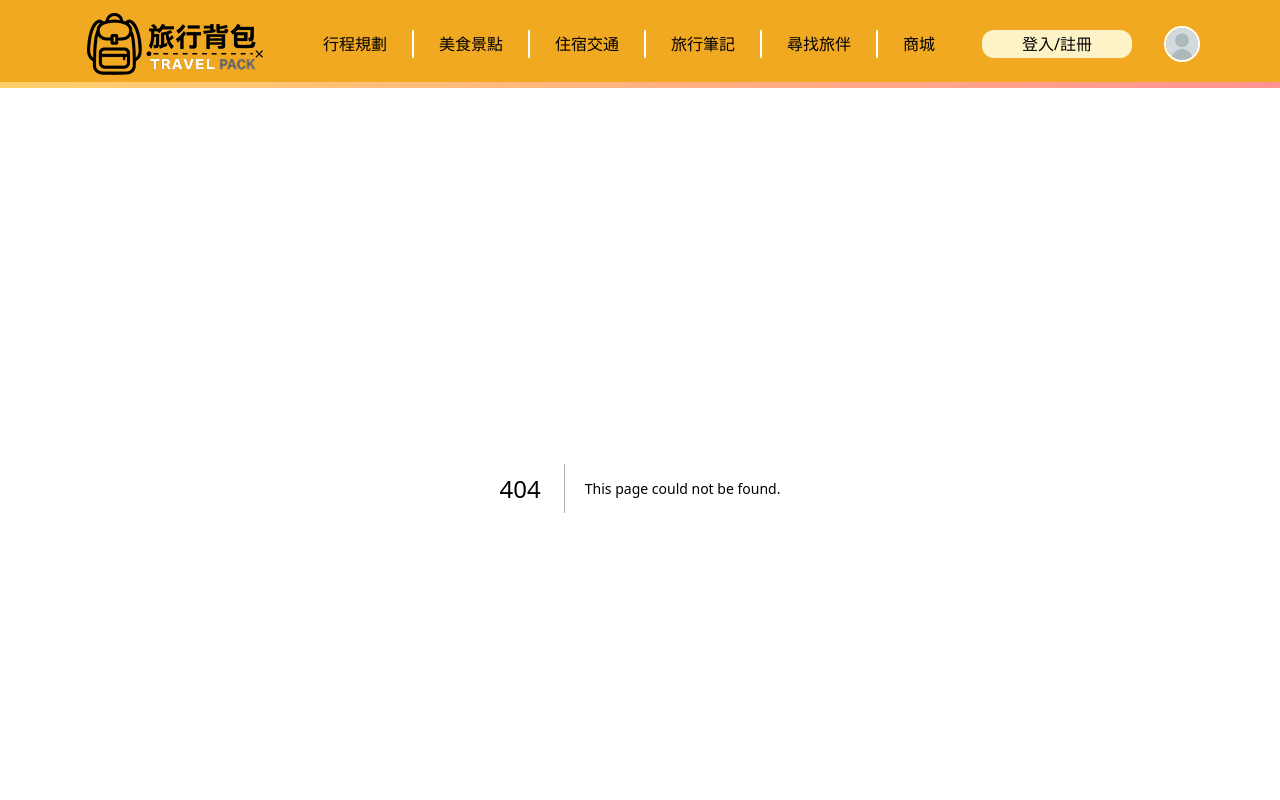
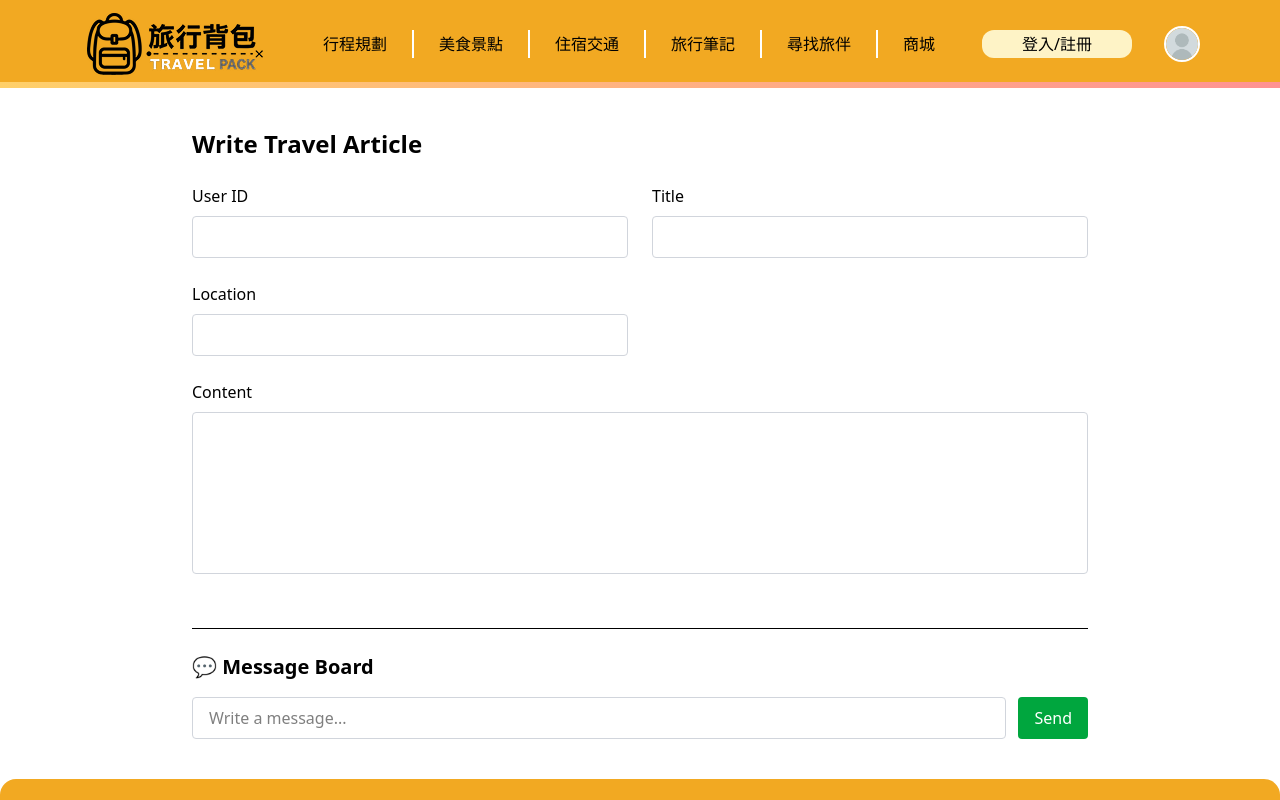
Before and after one commit to jetp02-25-team-a/frontend, a Next.js app: page /articles/review in a window 1280 px wide. Before the commit this address had no page. Shown: the top 800 px of the page. Built offline with nearby package versions, Linux system fonts and the light colour scheme.

Commit message:
add-reviewpage

```diff
--- a/app/articles/_components/ArticleForm.tsx
+++ b/app/articles/_components/ArticleForm.tsx
@@ -30,7 +30,7 @@ export default function ArticleForm() {
     const fetchLocations = async () => {
       setIsLoadingLocations(true);
       try {
-        const response = await fetch('http://localhost:4000/api/destinations');
+        const response = await fetch('http://localhost:3005/api/destinations');
         if (!response.ok) throw new Error('Failed to fetch locations.');
 
         const data = await response.json();
--- /dev/null
+++ b/app/articles/_components/ArticleForms.tsx
@@ -0,0 +1,164 @@
+'use client';
+import { useState } from 'react';
+
+export default function ArticleForm() {
+  const [form, setForm] = useState({
+    userId: '',
+    title: '',
+    location: '',
+    content: '',
+    photo: null as File | null,
+  });
+
+  const handleChange = (
+    e: React.ChangeEvent<HTMLInputElement | HTMLTextAreaElement>
+  ) => {
+    setForm({ ...form, [e.target.name]: e.target.value });
+  };
+
+  const handlePhotoUpload = (e: React.ChangeEvent<HTMLInputElement>) => {
+    if (e.target.files?.[0]) {
+      setForm({ ...form, photo: e.target.files[0] });
+    }
+  };
+
+  const handleSubmit = () => {
+    console.log('Submitted:', form);
+  };
+
+  return (
+    <form className="grid grid-cols-12 gap-6">
+      <div className="col-span-12 md:col-span-6">
+        <label className="block mb-2 font-medium">User ID</label>
+        <input
+          type="text"
+          name="userId"
+          value={form.userId}
+          onChange={handleChange}
+          className="w-full border border-gray-300 rounded px-4 py-2"
+        />
+      </div>
+
+      <div className="col-span-12 md:col-span-6">
+        <label className="block mb-2 font-medium">Title</label>
+        <input
+          type="text"
+          name="title"
+          value={form.title}
+          onChange={handleChange}
+          className="w-full border border-gray-300 rounded px-4 py-2"
+        />
+      </div>
+
+      <div className="col-span-12 md:col-span-6">
+        <label className="block mb-2 font-medium">Location</label>
+        <input
+          type="text"
+          name="location"
+          value={form.location}
+          onChange={handleChange}
+          className="w-full border border-gray-300 rounded px-4 py-2"
+        />
+      </div>
+
+      <div className="col-span-12">
+        <label className="block mb-2 font-medium">Content</label>
+        <textarea
+          name="content"
+          value={form.content}
+          onChange={handleChange}
+          rows={6}
+          className="w-full border border-gray-300 rounded px-4 py-2 resize-none"
+        />
+      </div>
+
+      {/* <div className="col-span-12">
+        <label className="block mb-2 font-medium">Upload Photo</label>
+        <input
+          type="file"
+          accept="image/*"
+          onChange={handlePhotoUpload}
+          className="w-full border border-gray-300 rounded px-4 py-2"
+        />
+      </div> */}
+
+      {/* <div className="col-span-12 text-right">
+        <button
+          type="button"
+          onClick={handleSubmit}
+          className="bg-blue-600 text-white px-6 py-2 rounded hover:bg-blue-700 transition"
+        >
+          Submit Article
+        </button>
+      </div> */}
+    </form>
+  );
+}
+
+// 'use client';
+// import { useState } from 'react';
+// import { Input, TextArea, ImageUpload, Button } from '../_components/ui';
+
+// export default function ArticleForm() {
+//   const [form, setForm] = useState({
+//     userId: '',
+//     title: '',
+//     location: '',
+//     content: '',
+//     photo: null as File | null,
+//   });
+
+//   const handleChange = (
+//     e: React.ChangeEvent<HTMLInputElement | HTMLTextAreaElement>
+//   ) => {
+//     setForm({ ...form, [e.target.name]: e.target.value });
+//   };
+
+//   const handlePhotoUpload = (file: File) => {
+//     setForm({ ...form, photo: file });
+//   };
+
+//   const handleSubmit = async () => {
+//     // TODO: Integrasi backend
+//     console.log('Submit:', form);
+//   };
+
+//   return (
+//     <div className="grid grid-cols-12 gap-4 p-6">
+//       <div className="col-span-12 md:col-span-6">
+//         <Input
+//           label="User ID"
+//           name="userId"
+//           value={form.userId}
+//           onChange={handleChange}
+//         />
+//         <Input
+//           label="Title"
+//           name="title"
+//           value={form.title}
+//           onChange={handleChange}
+//         />
+//         <Input
+//           label="Location"
+//           name="location"
+//           value={form.location}
+//           onChange={handleChange}
+//         />
+//       </div>
+//       <div className="col-span-12">
+//         <TextArea
+//           label="Content"
+//           name="content"
+//           value={form.content}
+//           onChange={handleChange}
+//         />
+//       </div>
+//       <div className="col-span-12">
+//         <ImageUpload onUpload={handlePhotoUpload} />
+//       </div>
+//       <div className="col-span-12">
+//         <Button onClick={handleSubmit}>Submit Article</Button>
+//       </div>
+//     </div>
+//   );
+// }
--- /dev/null
+++ b/app/articles/_components/MessageBoard.tsx
@@ -0,0 +1,78 @@
+'use client';
+import { useState } from 'react';
+
+export default function MessageBoard() {
+  const [messages, setMessages] = useState<string[]>([]);
+  const [input, setInput] = useState('');
+
+  const handleSend = () => {
+    if (input.trim()) {
+      setMessages([...messages, input]);
+      setInput('');
+    }
+  };
+
+  return (
+    <div className="mt-12 border-t pt-6">
+      <h2 className="text-xl font-semibold mb-4">💬 Message Board</h2>
+      <div className="space-y-3 mb-4">
+        {messages.map((msg, idx) => (
+          <div key={idx} className="bg-gray-100 px-4 py-2 rounded shadow-sm">
+            {msg}
+          </div>
+        ))}
+      </div>
+      <div className="flex gap-3">
+        <input
+          type="text"
+          value={input}
+          onChange={(e) => setInput(e.target.value)}
+          placeholder="Write a message..."
+          className="flex-1 border border-gray-300 rounded px-4 py-2"
+        />
+        <button
+          onClick={handleSend}
+          className="bg-green-600 text-white px-4 py-2 rounded hover:bg-green-700 transition"
+        >
+          Send
+        </button>
+      </div>
+    </div>
+  );
+}
+
+// 'use client';
+// import { useState } from 'react';
+
+// export default function MessageBoard() {
+//   const [messages, setMessages] = useState<string[]>([]);
+//   const [input, setInput] = useState('');
+
+//   const handleSend = () => {
+//     if (input.trim()) {
+//       setMessages([...messages, input]);
+//       setInput('');
+//     }
+//   };
+
+//   return (
+//     <div className="mt-10 border-t pt-6">
+//       <h2 className="text-lg font-semibold mb-4">Message Board</h2>
+//       <div className="space-y-2 mb-4">
+//         {messages.map((msg, idx) => (
+//           <div key={idx} className="bg-gray-100 p-2 rounded">{msg}</div>
+//         ))}
+//       </div>
+//       <div className="flex gap-2">
+//         <input
+//           type="text"
+//           value={input}
+//           onChange={(e) => setInput(e.target.value)}
+//           className="flex-1 border px-3 py-2 rounded"
+//           placeholder="Write a message..."
+//         />
+//         <button onClick={handleSend} className="bg-blue-600 text-white px-4 py-2 rounded">Send</button>
+//       </div>
+//     </div>
+//   );
+// }
--- a/app/articles/_components/SidebarActions.tsx
+++ b/app/articles/_components/SidebarActions.tsx
@@ -14,7 +14,7 @@ export default function SidebarActions() {
       // color: 'hover:text-blue-600',
     },
     {
-      href: '/review',
+      href: 'articles/review',
       label: '推薦文章景點分享',
       color: 'hover:text-green-600',
     },
--- /dev/null
+++ b/app/articles/review/page.tsx
@@ -0,0 +1,12 @@
+import ArticleForm from '../_components/ArticleForms';
+import MessageBoard from '../_components/MessageBoard';
+
+export default function WriteArticlePage() {
+  return (
+    <main className="max-w-4xl mx-auto py-10">
+      <h1 className="text-2xl font-bold mb-6">Write Travel Article</h1>
+      <ArticleForm />
+      <MessageBoard />
+    </main>
+  );
+}
```
